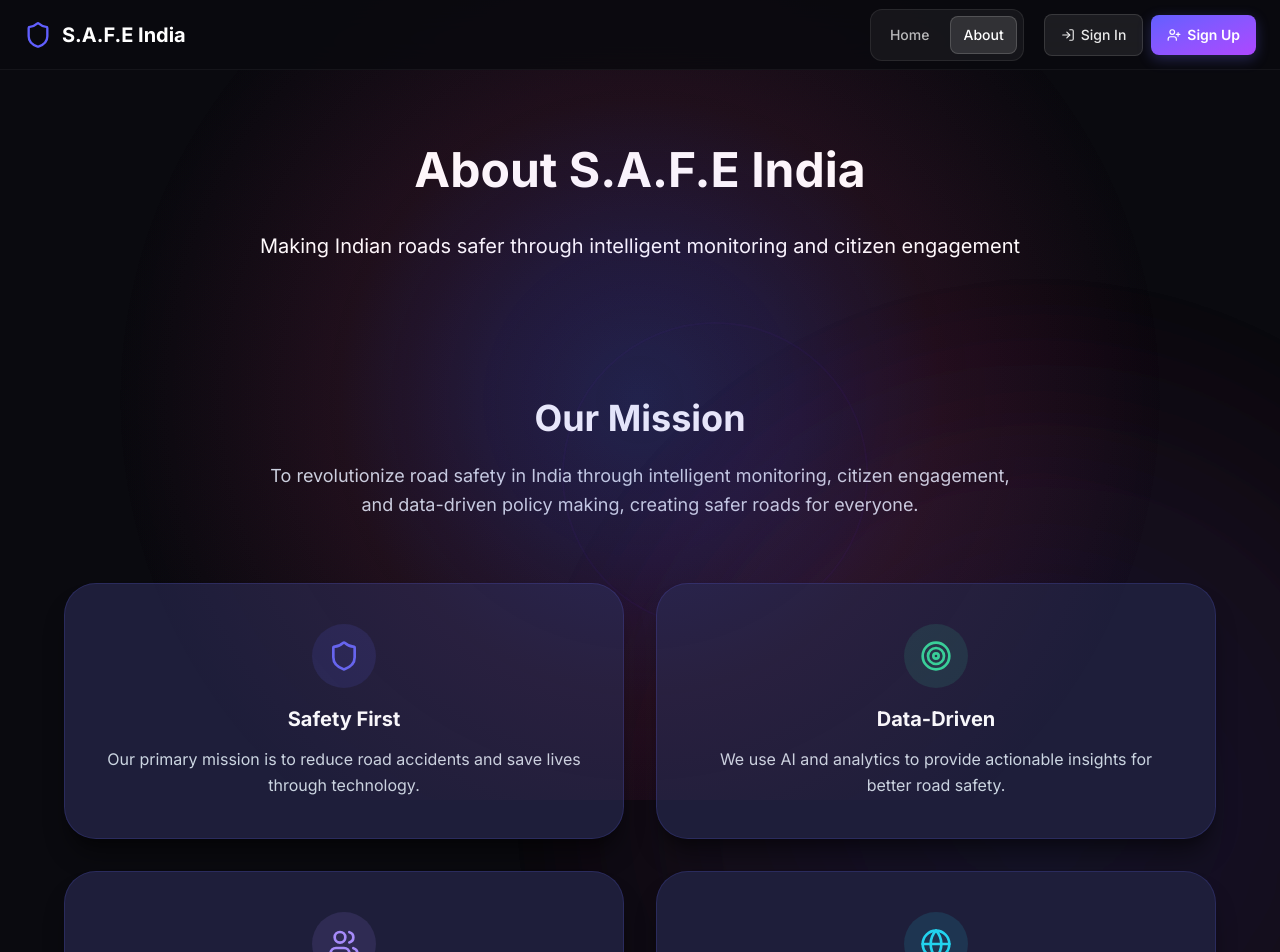
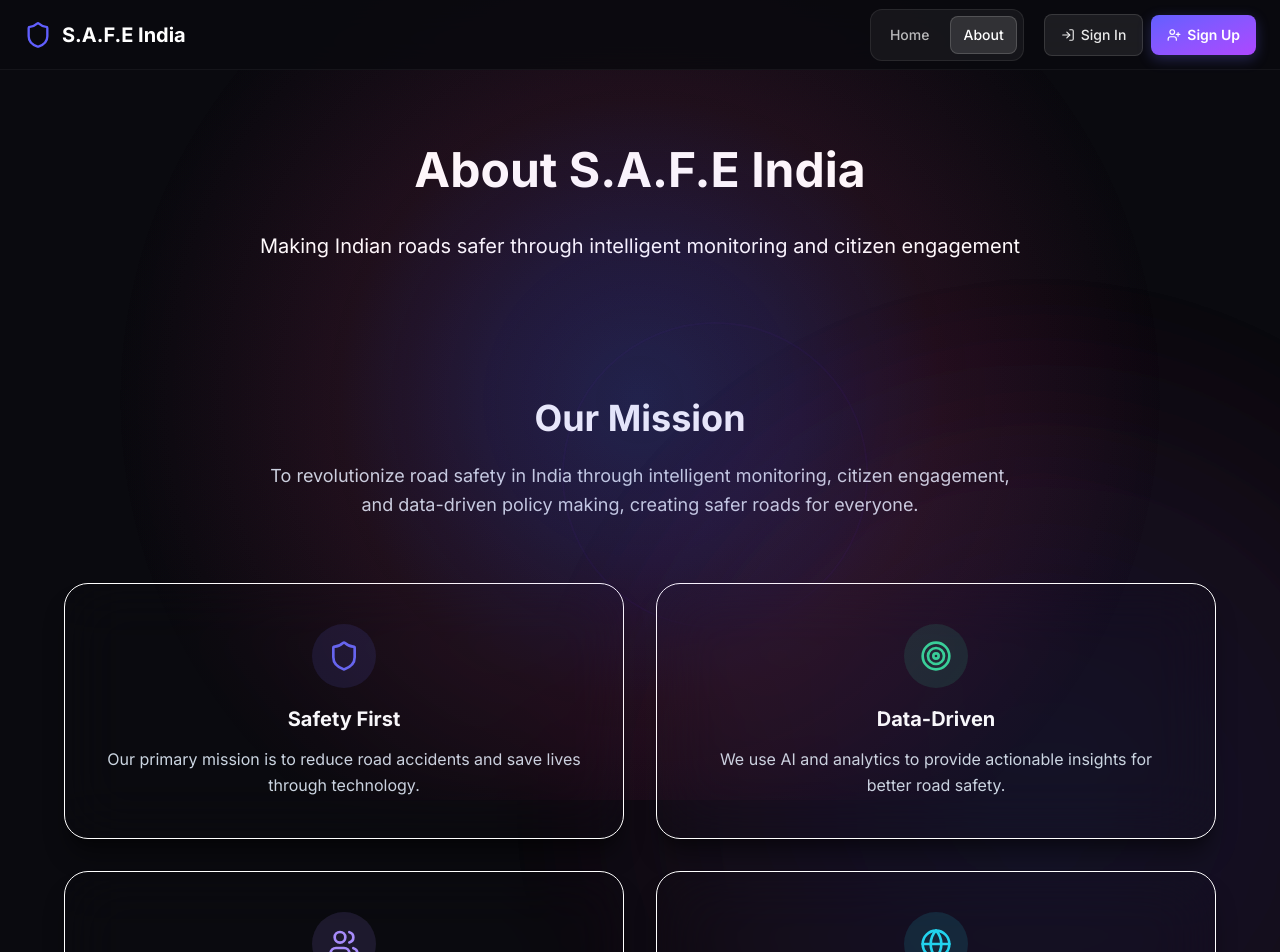
Before and after one commit to rishiyaduwanshi/safe, a React (Vite) app: page /about in a window 1280 px wide. Shown: the top 952 px of the page. Built offline with nearby package versions, Linux system fonts and the light colour scheme.

Commit message:
fix: Correct gradient class in ProtectedRoute loading state

```diff
--- a/src/components/Button.jsx
+++ b/src/components/Button.jsx
@@ -1,6 +1,5 @@
 import { motion } from 'framer-motion';
 import clsx from 'clsx';
-import { theme } from '../styles/theme.js';
 
 const Button = ({
   children,
@@ -16,134 +15,36 @@ const Button = ({
   type = 'button',
   ...props
 }) => {
-  const variants = {
-    primary: {
-      background: theme.colors.primary.gradient,
-      color: theme.colors.neutral.white,
-      border: 'none',
-      boxShadow: `0 8px 32px rgba(99, 102, 241, 0.3), 0 0 0 1px rgba(255, 255, 255, 0.1) inset`,
-      fontWeight: theme.typography.fontWeight.bold,
-    },
-    secondary: {
-      background: theme.colors.background.card,
-      color: theme.colors.text.primary,
-      border: `2px solid ${theme.colors.primary.main}`,
-      boxShadow: `0 8px 24px rgba(0, 0, 0, 0.2), inset 0 1px 0 rgba(255, 255, 255, 0.1)`,
-      backdropFilter: 'blur(20px)',
-      fontWeight: theme.typography.fontWeight.semibold,
-    },
-    outline: {
-      background: 'transparent',
-      color: theme.colors.primary.main,
-      border: `2px solid ${theme.colors.primary.main}`,
-      boxShadow: `0 0 20px rgba(99, 102, 241, 0.2)`,
-      fontWeight: theme.typography.fontWeight.semibold,
-    },
-    glass: {
-      background: 'rgba(255, 255, 255, 0.05)',
-      color: theme.colors.text.primary,
-      border: '1px solid rgba(255, 255, 255, 0.1)',
-      backdropFilter: 'blur(20px)',
-      boxShadow: `0 8px 32px rgba(0, 0, 0, 0.3), inset 0 1px 0 rgba(255, 255, 255, 0.1)`,
-      fontWeight: theme.typography.fontWeight.semibold,
-    },
-    electric: {
-      background: `linear-gradient(135deg, ${theme.colors.primary.main} 0%, ${theme.colors.primary.light} 50%, ${theme.colors.accent.purple} 100%)`,
-      color: theme.colors.neutral.white,
-      border: 'none',
-      boxShadow: `0 0 40px rgba(99, 102, 241, 0.4), 0 8px 32px rgba(0, 0, 0, 0.3)`,
-      fontWeight: theme.typography.fontWeight.extrabold,
-      position: 'relative',
-      overflow: 'hidden',
-    },
-    danger: {
-      background: `linear-gradient(135deg, ${theme.colors.safety.red}, ${theme.colors.accent.red})`,
-      color: theme.colors.neutral.white,
-      border: 'none',
-      boxShadow: theme.shadows.danger,
-      fontWeight: theme.typography.fontWeight.semibold,
-    },
-    success: {
-      background: `linear-gradient(135deg, ${theme.colors.safety.green}, ${theme.colors.accent.green})`,
-      color: theme.colors.neutral.white,
-      border: 'none',
-      boxShadow: theme.shadows.success,
-      fontWeight: theme.typography.fontWeight.semibold,
-    },
-    neumorphic: {
-      background: theme.colors.background.tertiary,
-      color: theme.colors.text.primary,
-      border: '1px solid rgba(255, 255, 255, 0.1)',
-      boxShadow: theme.shadows.inner,
-      fontWeight: theme.typography.fontWeight.medium,
-    },
-    glassmorphic: {
-      ...theme.glassmorphism.light,
-      color: theme.colors.text.primary,
-      fontWeight: theme.typography.fontWeight.medium,
-    },
-    glow: {
-      background: theme.colors.primary.gradient,
-      color: theme.colors.neutral.white,
-      border: 'none',
-      boxShadow: theme.shadows.glow,
-      animation: 'glow 2s ease-in-out infinite alternate',
-      fontWeight: theme.typography.fontWeight.bold,
-    },
-    ghost: {
-      background: 'transparent',
-      color: theme.colors.text.secondary,
-      border: 'none',
-      boxShadow: 'none',
-      fontWeight: theme.typography.fontWeight.medium,
-    },
+  // Variant classes using Tailwind
+  const variantClasses = {
+    primary: 'bg-gradient-to-br from-primary via-primary-light to-tertiary text-white shadow-[0_8px_32px_rgba(99,102,241,0.3),0_0_0_1px_rgba(255,255,255,0.1)_inset] font-bold hover:shadow-[0_12px_40px_rgba(106,90,224,0.4),0_0_0_1px_rgba(255,255,255,0.2)_inset]',
+    secondary: 'bg-background-card text-white border-2 border-primary backdrop-blur-xl shadow-[0_8px_24px_rgba(0,0,0,0.2),inset_0_1px_0_rgba(255,255,255,0.1)] font-semibold',
+    outline: 'bg-transparent text-primary border-2 border-primary shadow-[0_0_20px_rgba(99,102,241,0.2)] font-semibold hover:bg-primary/10',
+    glass: 'bg-white/5 text-white border border-white/10 backdrop-blur-xl shadow-[0_8px_32px_rgba(0,0,0,0.3),inset_0_1px_0_rgba(255,255,255,0.1)] font-semibold',
+    electric: 'bg-gradient-to-br from-primary via-primary-light to-tertiary text-white shadow-[0_0_40px_rgba(99,102,241,0.4),0_8px_32px_rgba(0,0,0,0.3)] font-extrabold relative overflow-hidden animate-glow',
+    danger: 'bg-gradient-to-br from-red-500 to-red-400 text-white shadow-[0_8px_24px_rgba(239,68,68,0.4)] font-semibold',
+    success: 'bg-gradient-to-br from-green-500 to-emerald-400 text-white shadow-[0_8px_24px_rgba(16,185,129,0.4)] font-semibold',
+    neumorphic: 'bg-background-tertiary text-white border border-white/10 shadow-[inset_0_2px_4px_rgba(0,0,0,0.3)] font-medium',
+    glassmorphic: 'bg-white/5 text-white border border-white/10 backdrop-blur-xl saturate-[180%] shadow-[0_8px_32px_rgba(0,0,0,0.3)] font-medium',
+    glow: 'bg-gradient-to-br from-primary via-primary-light to-tertiary text-white animate-glow font-bold shadow-[0_0_30px_rgba(99,102,241,0.5)]',
+    ghost: 'bg-transparent text-slate-400 border-none shadow-none font-medium hover:text-white',
   };
 
-  // Size variants
-  const sizes = {
-    xs: {
-      padding: `${theme.spacing[2]} ${theme.spacing[4]}`,
-      fontSize: theme.typography.fontSize.sm,
-      minHeight: theme.componentSizes.button.xs,
-      borderRadius: theme.borderRadius.lg,
-    },
-    sm: {
-      padding: `${theme.spacing[3]} ${theme.spacing[6]}`,
-      fontSize: theme.typography.fontSize.base,
-      minHeight: theme.componentSizes.button.sm,
-      borderRadius: theme.borderRadius.xl,
-    },
-    md: {
-      padding: `${theme.spacing[4]} ${theme.spacing[8]}`,
-      fontSize: theme.typography.fontSize.lg,
-      minHeight: theme.componentSizes.button.md,
-      borderRadius: theme.borderRadius['2xl'],
-    },
-    lg: {
-      padding: `${theme.spacing[5]} ${theme.spacing[12]}`,
-      fontSize: theme.typography.fontSize.xl,
-      minHeight: theme.componentSizes.button.lg,
-      borderRadius: theme.borderRadius['3xl'],
-    },
-    xl: {
-      padding: `${theme.spacing[6]} ${theme.spacing[16]}`,
-      fontSize: theme.typography.fontSize['2xl'],
-      minHeight: theme.componentSizes.button.xl,
-      borderRadius: theme.borderRadius['3xl'],
-    },
+  // Size classes using Tailwind
+  const sizeClasses = {
+    xs: 'px-4 py-2 text-sm min-h-[32px] rounded-lg',
+    sm: 'px-6 py-3 text-base min-h-[40px] rounded-xl',
+    md: 'px-8 py-4 text-lg min-h-[48px] rounded-2xl',
+    lg: 'px-12 py-5 text-xl min-h-[56px] rounded-3xl',
+    xl: 'px-16 py-6 text-2xl min-h-[64px] rounded-3xl',
   };
 
-  // Animation variants - More dramatic like onified.ai
+  // Animation variants
   const animationVariants = {
     initial: { scale: 1 },
     hover: {
       scale: 1.03,
       y: -4,
-      boxShadow: variant === 'electric'
-        ? `0 0 60px rgba(106, 90, 224, 0.6), 0 12px 40px rgba(0, 0, 0, 0.4)`
-        : variant === 'primary'
-          ? `0 12px 40px rgba(106, 90, 224, 0.4), 0 0 0 1px rgba(255, 255, 255, 0.2) inset`
-          : `0 12px 32px rgba(0, 0, 0, 0.3)`,
       transition: { duration: 0.3, ease: 'easeOut' }
     },
     tap: {
@@ -151,37 +52,6 @@ const Button = ({
       y: -1,
       transition: { duration: 0.1 }
     },
-    disabled: {
-      opacity: 0.5,
-      cursor: 'not-allowed',
-    }
-  };
-
-  const buttonStyles = {
-    borderRadius: sizes[size].borderRadius || theme.borderRadius.xl,
-    fontFamily: theme.typography.fontFamily.display?.join(', ') || theme.typography.fontFamily.primary.join(', '),
-    fontWeight: variants[variant].fontWeight || theme.typography.fontWeight.bold,
-    cursor: disabled ? 'not-allowed' : 'pointer',
-    display: 'inline-flex',
-    alignItems: 'center',
-    justifyContent: 'center',
-    gap: theme.spacing[3],
-    width: fullWidth ? '100%' : 'auto',
-    transition: 'all 0.4s cubic-bezier(0.25, 0.46, 0.45, 0.94)', // Premium easing
-    position: 'relative',
-    overflow: 'hidden',
-    outline: 'none',
-    textDecoration: 'none',
-    letterSpacing: '-0.02em', // Tighter letter spacing for premium feel
-    textTransform: size === 'xl' || size === 'lg' ? 'none' : 'none', // Keep natural casing
-    userSelect: 'none',
-    ...variants[variant],
-    ...sizes[size],
-    ...(disabled && {
-      opacity: 0.5,
-      cursor: 'not-allowed',
-      pointerEvents: 'none',
-    }),
   };
 
   const handleClick = (e) => {
@@ -198,26 +68,30 @@ const Button = ({
       initial="initial"
       whileHover={!disabled && !loading ? "hover" : undefined}
       whileTap={!disabled && !loading ? "tap" : undefined}
-      style={buttonStyles}
-      className={clsx('button', `button--${variant}`, `button--${size}`, className)}
+      className={clsx(
+        // Base styles
+        'inline-flex items-center justify-center gap-3 relative overflow-hidden outline-none',
+        'transition-all duration-300 ease-out tracking-tight select-none',
+        // Variant and size
+        variantClasses[variant],
+        sizeClasses[size],
+        // Full width
+        fullWidth && 'w-full',
+        // Disabled state
+        disabled && 'opacity-50 cursor-not-allowed pointer-events-none',
+        // Custom classes
+        className
+      )}
       onClick={handleClick}
       disabled={disabled || loading}
       type={type}
       {...props}
     >
-
       {loading && (
         <motion.div
           initial={{ opacity: 0 }}
           animate={{ opacity: 1 }}
-          style={{
-            width: theme.componentSizes.icon.sm,
-            height: theme.componentSizes.icon.sm,
-            border: '2px solid currentColor',
-            borderTop: '2px solid transparent',
-            borderRadius: '50%',
-            animation: 'spin 1s linear infinite',
-          }}
+          className="w-4 h-4 border-2 border-current border-t-transparent rounded-full animate-spin"
         />
       )}
 
@@ -225,27 +99,14 @@ const Button = ({
         <span className="button-icon">{icon}</span>
       )}
 
-
       {!loading && children}
 
       {icon && iconPosition === 'right' && !loading && (
         <span className="button-icon">{icon}</span>
       )}
 
-
       <motion.div
-        className="button-ripple"
-        style={{
-          position: 'absolute',
-          top: 0,
-          left: 0,
-          right: 0,
-          bottom: 0,
-          background: 'rgba(255, 255, 255, 0.1)',
-          borderRadius: 'inherit',
-          opacity: 0,
-          pointerEvents: 'none',
-        }}
+        className="absolute inset-0 bg-white/10 rounded-[inherit] opacity-0 pointer-events-none"
         whileTap={{
           opacity: 1,
           scale: 1.2,
--- a/src/components/Card.jsx
+++ b/src/components/Card.jsx
@@ -1,6 +1,5 @@
 import { motion } from 'framer-motion';
 import clsx from 'clsx';
-import { theme } from '../styles/theme.js';
 
 const Card = ({
   children,
@@ -14,66 +13,23 @@ const Card = ({
   onClick,
   ...props
 }) => {
-  // Card variants
-  const variants = {
-    default: {
-      background: `linear-gradient(145deg, rgba(20, 20, 25, 0.95) 0%, rgba(25, 25, 35, 0.9) 100%)`,
-      boxShadow: `0 20px 40px rgba(0, 0, 0, 0.3), inset 0 1px 0 rgba(255, 255, 255, 0.1)`,
-      border: '1px solid rgba(255, 255, 255, 0.1)',
-      backdropFilter: 'blur(20px)',
-    },
-    dark: {
-      background: `linear-gradient(145deg, rgba(15, 15, 20, 0.98) 0%, rgba(20, 20, 30, 0.95) 100%)`,
-      boxShadow: `0 25px 50px rgba(0, 0, 0, 0.4), inset 0 1px 0 rgba(255, 255, 255, 0.08)`,
-      border: '1px solid rgba(255, 255, 255, 0.08)',
-      backdropFilter: 'blur(25px)',
-    },
-    elevated: {
-      background: theme.colors.background.card,
-      boxShadow: theme.shadows.cardHover,
-      border: `1px solid ${theme.colors.primary.main}30`,
-      backdropFilter: 'blur(30px)',
-    },
-    outlined: {
-      background: theme.colors.background.primary,
-      border: `2px solid ${theme.colors.primary.main}50`,
-      boxShadow: theme.shadows.card,
-      backdropFilter: 'blur(15px)',
-    },
-    glass: {
-      ...theme.glassmorphism.light,
-    },
-    glow: {
-      background: `linear-gradient(145deg, rgba(20, 20, 25, 0.9) 0%, rgba(25, 25, 35, 0.85) 100%)`,
-      boxShadow: `0 0 40px rgba(106, 90, 224, 0.3), 0 20px 40px rgba(0, 0, 0, 0.3), inset 0 1px 0 rgba(255, 255, 255, 0.1)`,
-      border: '1px solid rgba(106, 90, 224, 0.3)',
-      backdropFilter: 'blur(20px)',
-    },
+  // Card variant classes using Tailwind
+  const variantClasses = {
+    default: 'bg-gradient-to-br from-[rgba(20,20,25,0.95)] to-[rgba(25,25,35,0.9)] shadow-[0_20px_40px_rgba(0,0,0,0.3),inset_0_1px_0_rgba(255,255,255,0.1)] border border-white/10 backdrop-blur-xl',
+    dark: 'bg-gradient-to-br from-[rgba(15,15,20,0.98)] to-[rgba(20,20,30,0.95)] shadow-[0_25px_50px_rgba(0,0,0,0.4),inset_0_1px_0_rgba(255,255,255,0.08)] border border-white/[0.08] backdrop-blur-[25px]',
+    elevated: 'bg-background-card shadow-[0_20px_25px_-5px_rgba(0,0,0,0.4),0_10px_10px_-5px_rgba(0,0,0,0.2)] border border-primary/20 backdrop-blur-[30px]',
+    outlined: 'bg-background-primary border-2 border-primary/30 shadow-[0_4px_6px_-1px_rgba(0,0,0,0.4),0_2px_4px_-1px_rgba(0,0,0,0.3)] backdrop-blur-[15px]',
+    glass: 'bg-white/5 backdrop-blur-xl saturate-[180%] border border-white/10 shadow-[0_8px_32px_rgba(0,0,0,0.3)]',
+    glow: 'bg-gradient-to-br from-[rgba(20,20,25,0.9)] to-[rgba(25,25,35,0.85)] shadow-[0_0_40px_rgba(106,90,224,0.3),0_20px_40px_rgba(0,0,0,0.3),inset_0_1px_0_rgba(255,255,255,0.1)] border border-[rgba(106,90,224,0.3)] backdrop-blur-xl',
   };
 
-  // Size variants
-  const sizes = {
-    sm: {
-      padding: theme.spacing[6],
-      borderRadius: theme.borderRadius['2xl'],
-    },
-    md: {
-      padding: theme.spacing[8],
-      borderRadius: theme.borderRadius['3xl'],
-    },
-    lg: {
-      padding: theme.spacing[10],
-      borderRadius: theme.borderRadius['3xl'],
-    },
-    xl: {
-      padding: theme.spacing[12],
-      borderRadius: theme.borderRadius['3xl'],
-    },
-    full: {
-      padding: theme.spacing[8],
-      borderRadius: theme.borderRadius['3xl'],
-      width: '100%',
-    },
+  // Size classes using Tailwind
+  const sizeClasses = {
+    sm: 'p-6 rounded-2xl',
+    md: 'p-8 rounded-3xl',
+    lg: 'p-10 rounded-3xl',
+    xl: 'p-12 rounded-3xl',
+    full: 'p-8 rounded-3xl w-full',
   };
 
   // Animation variants
@@ -89,8 +45,8 @@ const Card = ({
       scale: 1.03,
       y: -8,
       boxShadow: variant === 'glow'
-        ? `0 0 60px rgba(106, 90, 224, 0.4), 0 32px 64px rgba(0, 0, 0, 0.4), inset 0 1px 0 rgba(255, 255, 255, 0.15)`
-        : `0 32px 64px rgba(0, 0, 0, 0.4), inset 0 1px 0 rgba(255, 255, 255, 0.15)`,
+        ? '0 0 60px rgba(106, 90, 224, 0.4), 0 32px 64px rgba(0, 0, 0, 0.4), inset 0 1px 0 rgba(255, 255, 255, 0.15)'
+        : '0 32px 64px rgba(0, 0, 0, 0.4), inset 0 1px 0 rgba(255, 255, 255, 0.15)',
       transition: { duration: 0.3, ease: 'easeOut' }
     } : {
       y: -2,
@@ -103,20 +59,6 @@ const Card = ({
     } : {},
   };
 
-  const cardStyles = {
-    borderRadius: sizes[size]?.borderRadius || theme.borderRadius.xl,
-    position: 'relative',
-    overflow: 'hidden',
-    cursor: clickable ? 'pointer' : 'default',
-    transition: 'all 0.4s cubic-bezier(0.25, 0.46, 0.45, 0.94)',
-    ...variants[glassmorphic ? 'glass' : variant],
-    ...(sizes[size] || sizes.md),
-    ...(gradient && {
-      background: `linear-gradient(135deg, ${theme.colors.accent} 0%, ${theme.colors.secondary} 100%)`,
-      color: theme.colors.neutral.white,
-    }),
-  };
-
   return (
     <motion.div
       variants={animationVariants}
@@ -124,26 +66,25 @@ const Card = ({
       animate="animate"
       whileHover="hover"
       whileTap="tap"
-      style={cardStyles}
-      className={clsx('card', className)}
+      className={clsx(
+        // Base styles
+        'relative overflow-hidden transition-all duration-300 ease-out',
+        // Cursor
+        clickable ? 'cursor-pointer' : 'cursor-default',
+        // Variant
+        glassmorphic ? variantClasses.glass : variantClasses[variant],
+        // Size
+        sizeClasses[size],
+        // Gradient override
+        gradient && 'bg-gradient-to-br from-tertiary to-secondary-light text-white',
+        // Custom classes
+        className
+      )}
       onClick={clickable ? onClick : undefined}
       {...props}
     >
       {loading && (
-        <div
-          style={{
-            position: 'absolute',
-            top: 0,
-            left: 0,
-            right: 0,
-            bottom: 0,
-            background: 'rgba(255, 255, 255, 0.8)',
-            display: 'flex',
-            alignItems: 'center',
-            justifyContent: 'center',
-            zIndex: 10,
-          }}
-        >
+        <div className="absolute inset-0 bg-white/80 flex items-center justify-center z-10">
           <div className="loading-spinner">Loading...</div>
         </div>
       )}
--- a/src/components/ProtectedRoute.jsx
+++ b/src/components/ProtectedRoute.jsx
@@ -9,7 +9,7 @@ const ProtectedRoute = ({ children, requireAuth = true }) => {
     // Show loading while checking auth status
     if (isLoading) {
         return (
-            <div className="min-h-screen bg-gradient-to-br from-blue-50 to-indigo-100 flex items-center justify-center">
+            <div className="min-h-screen bg-linear-to-br from-blue-50 to-indigo-100 flex items-center justify-center">
                 <div className="text-center">
                     <div className="w-8 h-8 border-4 border-blue-600 border-t-transparent rounded-full animate-spin mx-auto mb-4" />
                     <p className="text-gray-600">Loading...</p>
```
